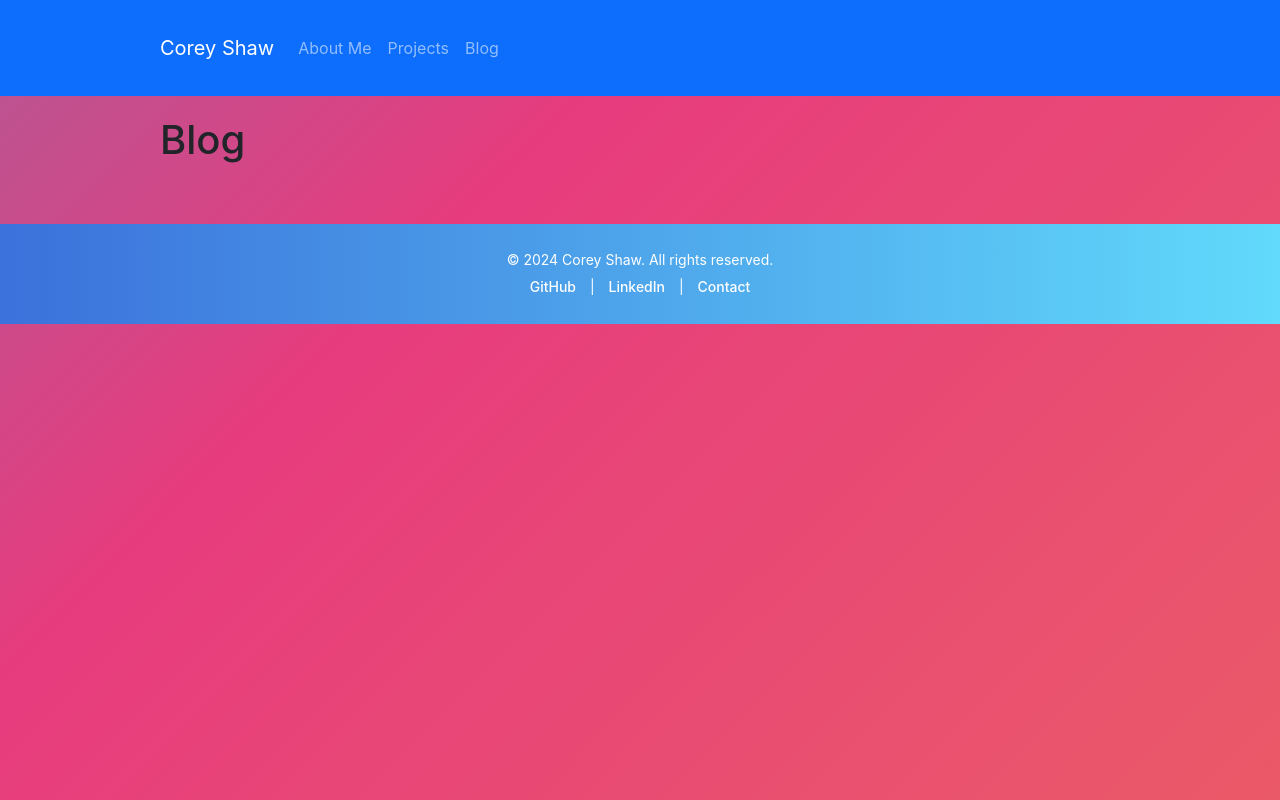
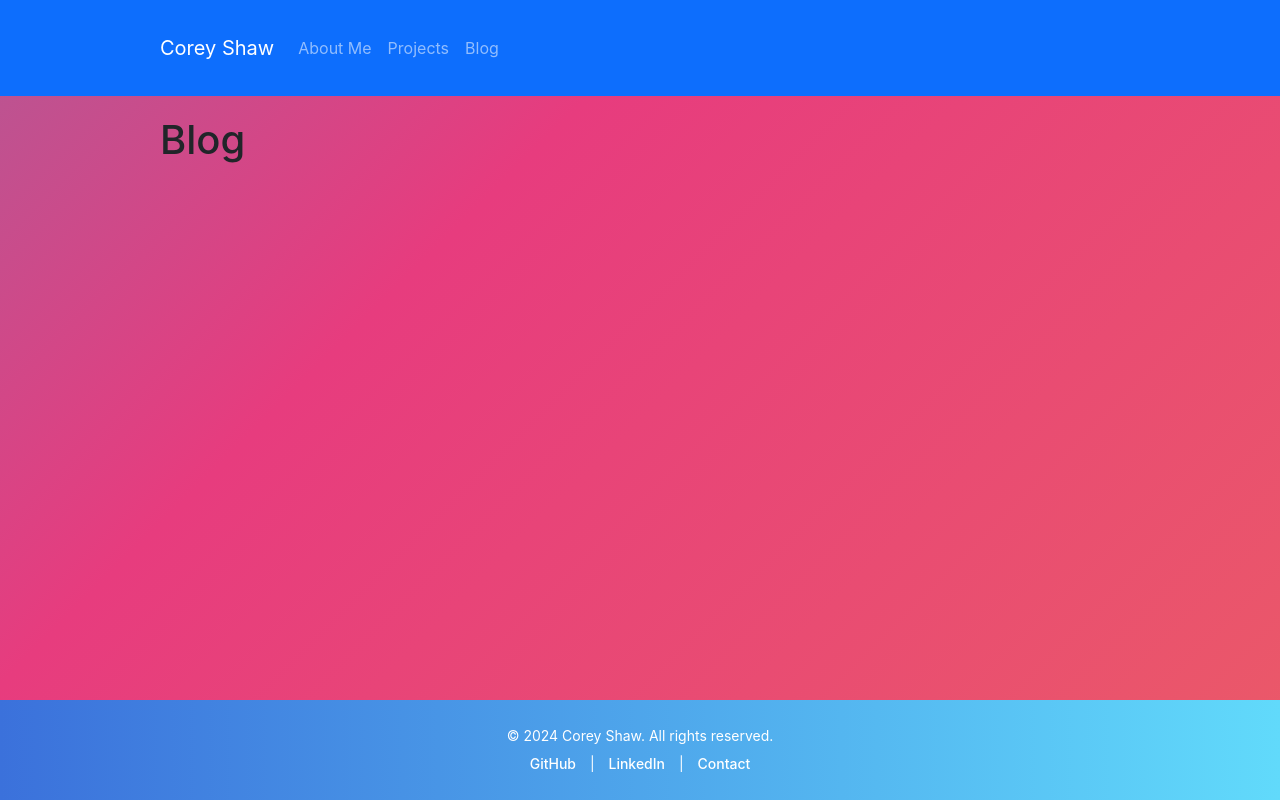
Before and after one commit to shawcorey/my-portfolio, a React (Create React App) app: page /blog in a window 1280 px wide. Built offline with nearby package versions, Linux system fonts and the light colour scheme.

Commit message:
Footer Updated
Fixed footer position globally.

```diff
--- a/src/components/footer.component.css
+++ b/src/components/footer.component.css
@@ -4,7 +4,7 @@
     padding: 20px 0;
     text-align: center;
     color: white;
-    position: relative;
+    position: absolute;
     bottom: 0;
     width: 100%;
   }
```
